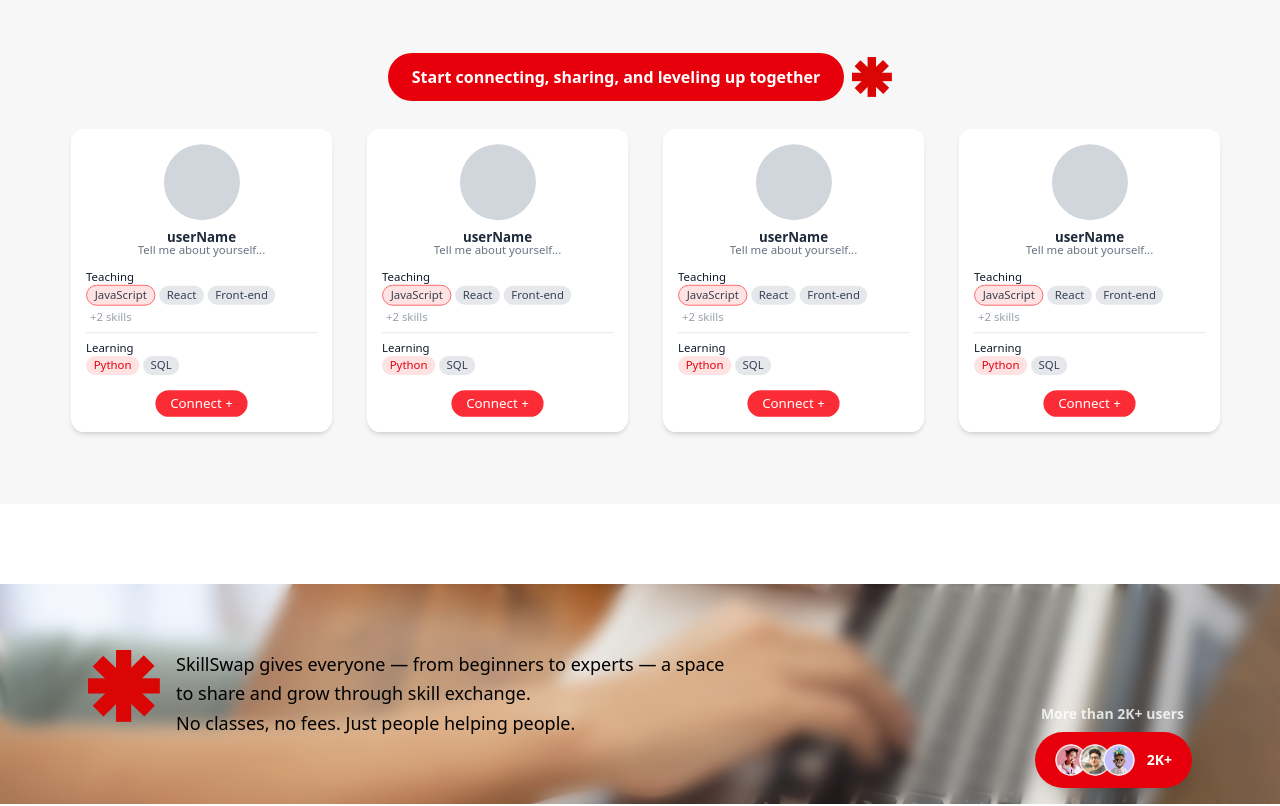
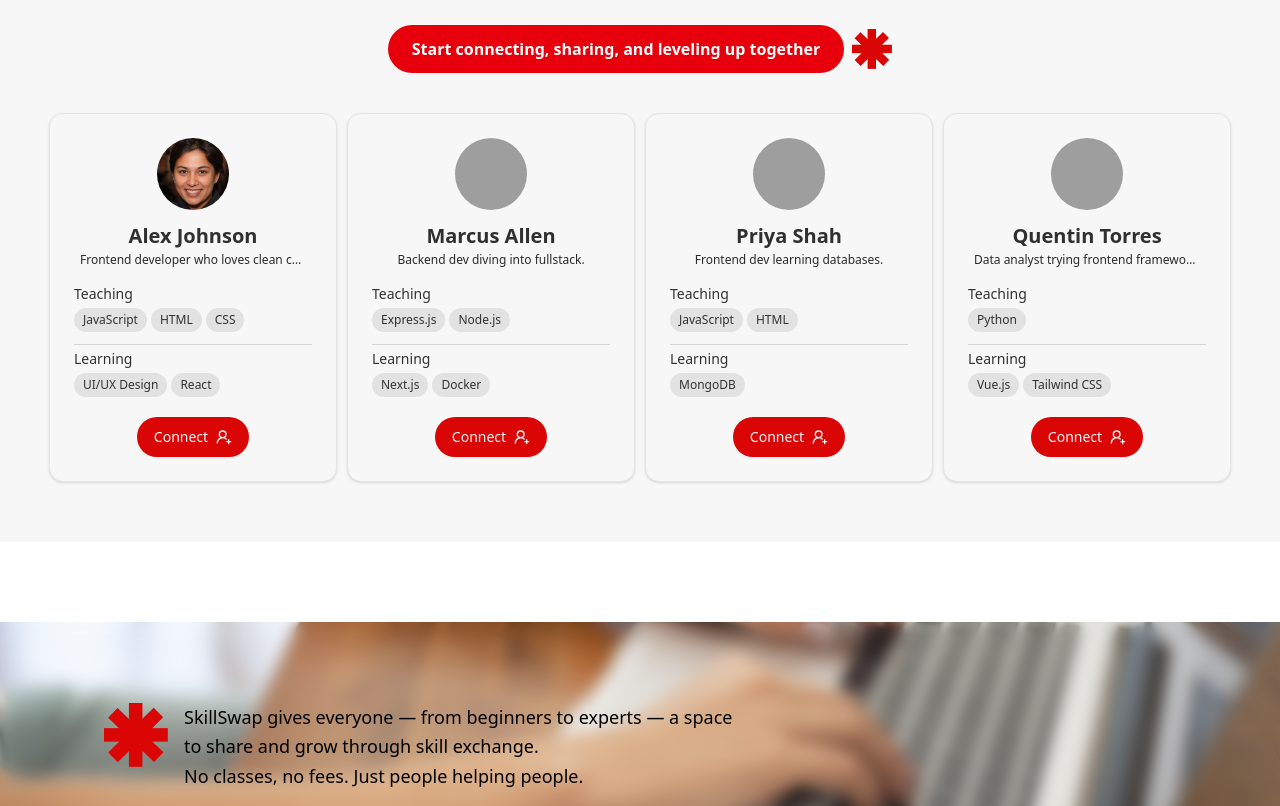
Before and after one commit to lpun-majessica/skill-swap, a Next.js app: page / in a window 1280 px wide. Shown: the part 2120-2926 px from the top of the page. Built offline with nearby package versions, Linux system fonts and the light colour scheme; grey boxes are pictures that could not be loaded.

Commit message:
Update home.js
Sửa UserCard của Landing Page

```diff
--- a/src/app/home.js
+++ b/src/app/home.js
@@ -1,4 +1,6 @@
 import React from "react";
+import UserCard from "@/components/UserCard/UserCard.jsx";
+import mockUsers from "@/lib/data/users.json";
 
 export default function HomePage() {
   return (
@@ -92,7 +94,7 @@ export default function HomePage() {
       {/* === 3. What You Can Do === */}
       <section className="w-full bg-background px-6 py-16">
         <div className="max-w-6xl mx-auto bg-red-600 rounded-2xl overflow-hidden p-6 md:p-10 flex flex-col md:flex-row gap-8 items-center"
-         style={{ backgroundImage: "url('/lpp/grid.svg')", backgroundSize: "cover" }}>
+          style={{ backgroundImage: "url('/lpp/grid.svg')", backgroundSize: "cover" }}>
 
           {/* Image side */}
           <div className="w-full md:w-1/2">
@@ -131,52 +133,30 @@ export default function HomePage() {
 
 
       {/* === 4. Featured Profiles === */}
-      <section className="w-full bg-[#F7F7F7] dark:bg-[#292929] px-6 py-16 min-h-[10px] mt-20">
-        <div className="max-w-6xl mx-auto text-center space-y-10">
-
+      <section className="w-full bg-[#F7F7F7] dark:bg-[#292929] min-h-[10px] mt-20">
+        <div className="max-w-6xl mx-auto space-y-10">
           {/* Banner Text */}
-          <div className="flex items-center justify-center space-x-2 mt-1 mb-5">
+          <div className="flex items-center justify-center space-x-2 mt-10 m8b-5">
             <span className="bg-red-600 text-white px-6 py-3 rounded-full text-sm md:text-base font-semibold">
               Start connecting, sharing, and leveling up together
             </span>
             <img src="/lpp/logo.svg" alt="Logo" className="w-10 h-10 inline-block" />
           </div>
 
-          {/* Cards */}
-          <div className="grid grid-cols-1 sm:grid-cols-2 md:grid-cols-4 gap-x-8 gap-y-10 justify-center">
-            {Array.from({ length: 4 }).map((_, index) => (
-              <div
-                key={index}
-                className="bg-white p-4 scale-95 rounded-xl shadow-md text-center w-[275px] mx-auto"
-              >
-                <div className="w-20 h-20 mx-auto bg-gray-300 rounded-full" />
-                <h4 className="font-semibold text-gray-800 mt-2 text-sm">userName</h4>
-                <p className="text-xs text-gray-500 -mt-1 mb-3">Tell me about yourself...</p>
-
-                <div className="text-left text-xs text-gray-700 space-y-2">
-                  <div>
-                    <p className="font-medium text-gray-900">Teaching</p>
-                    <div className="flex flex-wrap items-center gap-1">
-                      <span className="bg-red-100 border border-red-400 px-2 py-0.5 rounded-full">JavaScript</span>
-                      <span className="bg-gray-200 px-2 py-0.5 rounded-full">React</span>
-                      <span className="bg-gray-200 px-2 py-0.5 rounded-full">Front-end</span>
-                      <span className="text-gray-400 pl-1">+2 skills</span>
-                    </div>
-                  </div>
-                  <div className="border-t border-gray-200 pt-2">
-                    <p className="font-medium text-gray-900">Learning</p>
-                    <div className="flex flex-wrap items-center gap-1">
-                      <span className="bg-red-100 text-red-600 px-2 py-0.5 rounded-full">Python</span>
-                      <span className="bg-gray-200 px-2 py-0.5 rounded-full">SQL</span>
-                    </div>
-                  </div>
-                </div>
-
-                <button className="mt-4 px-4 py-1 bg-red-500 text-white text-sm rounded-full hover:bg-red-600 transition-all">
-                  Connect +
-                </button>
-              </div>
-            ))}
+          {/* User Card Demo*/}
+          <div className="w-full max-w-7xl mx-auto mb-15">
+            <div className="grid grid-cols-1 md:grid-cols-2 lg:grid-cols-3 xl:grid-cols-4 gap-10 place-items-center">
+              {mockUsers.filter((user) => [1, 13, 16, 17].includes(user.id)).map((user) => (
+                <UserCard
+                  key={user.id}
+                  id={user.id}
+                  fullname={user.fullname}
+                  username={user.username}
+                  skillsToTeach={user.skillsToTeach}
+                  skillsToLearn={user.skillsToLearn}
+                  bio={user.bio}
+                />))}
+            </div>
           </div>
         </div>
       </section>
@@ -184,39 +164,43 @@ export default function HomePage() {
 
       {/* === 5. Testimonial Banner === */}
       <section
-        className="relative w-full h-[220px] bg-cover bg-center text-white mt-20"
+        className="relative w-full h-[250px] bg-cover bg-center text-white mt-20"
         style={{ backgroundImage: "url('/lpp/hand.jpg')" }}
       >
         {/* Overlay blur */}
         <div className="absolute inset-0 bg-white/10 backdrop-blur-sm" />
 
-        <div className="relative z-10 max-w-6xl mx-auto flex items-center justify-between h-full px-6">
+        <div className="relative z-10 max-w-6xl mx-auto flex flex-col lg:flex-row items-center justify-start h-full px-10 gap-6 text-center lg:text-left">
           {/* Left - Logo and Text */}
-          <div className="flex items-start gap-4 text-[25px] font-regular">
-            <img src="/lpp/logo.svg" alt="Logo" className="w-18 h-18" /> {/* tăng từ w-12 h-12 → w-16 h-16 */}
+          <div className="flex items-start gap-4 text-[25px] font-regular py-10">
+            <img src="/lpp/logo.svg" alt="Logo" className="w-16 h-16" />
             <div className="text-lg leading-relaxed text-black">
               <p>
-                SkillSwap gives everyone — from beginners to experts — a space <br></br> to share and grow through skill exchange.<br></br>No classes, no fees. Just people helping people.
+                SkillSwap gives everyone — from beginners to experts — a space <br />
+                to share and grow through skill exchange.<br />
+                No classes, no fees. Just people helping people.
               </p>
             </div>
           </div>
 
-          {/* Right - Box with avatars + badge */}
-          <div className="absolute bottom-4 right-6 flex flex-col items-end gap-2">
-            <p className="text-white/80 text-sm mr-2 font-bold">More than 2K+ users</p>
+          {/* Right - User count */}
+          <div className="flex items-center gap-2 absolute bottom-4 right-6">
+            <p className="text-white/80 text-sm font-bold whitespace-nowrap">More than 2K+ users</p>
 
-            <div className="bg-red-600 rounded-full px-5 py-3 flex items-center gap-[-8px] shadow-lg">
+            <div className="bg-red-600 rounded-full px-3 py-2 flex items-center shadow-lg">
               <div className="flex -space-x-2">
                 <img src="/lpp/avatar (1).png" className="w-8 h-8 rounded-full" />
                 <img src="/lpp/avatar (2).png" className="w-8 h-8 rounded-full" />
                 <img src="/lpp/avatar (3).png" className="w-8 h-8 rounded-full" />
               </div>
-              <span className="text-white text-sm font-semibold ml-3">2K+</span>
+              <span className="text-white text-sm font-bold ml-3">2K+</span>
             </div>
           </div>
         </div>
+
       </section>
 
+      {/* === 6. Universe === */}
       <section className="relative w-full text-center overflow-hidden mt-20 h-[600px]">
         {/* Light and dark background images */}
         <img
```
